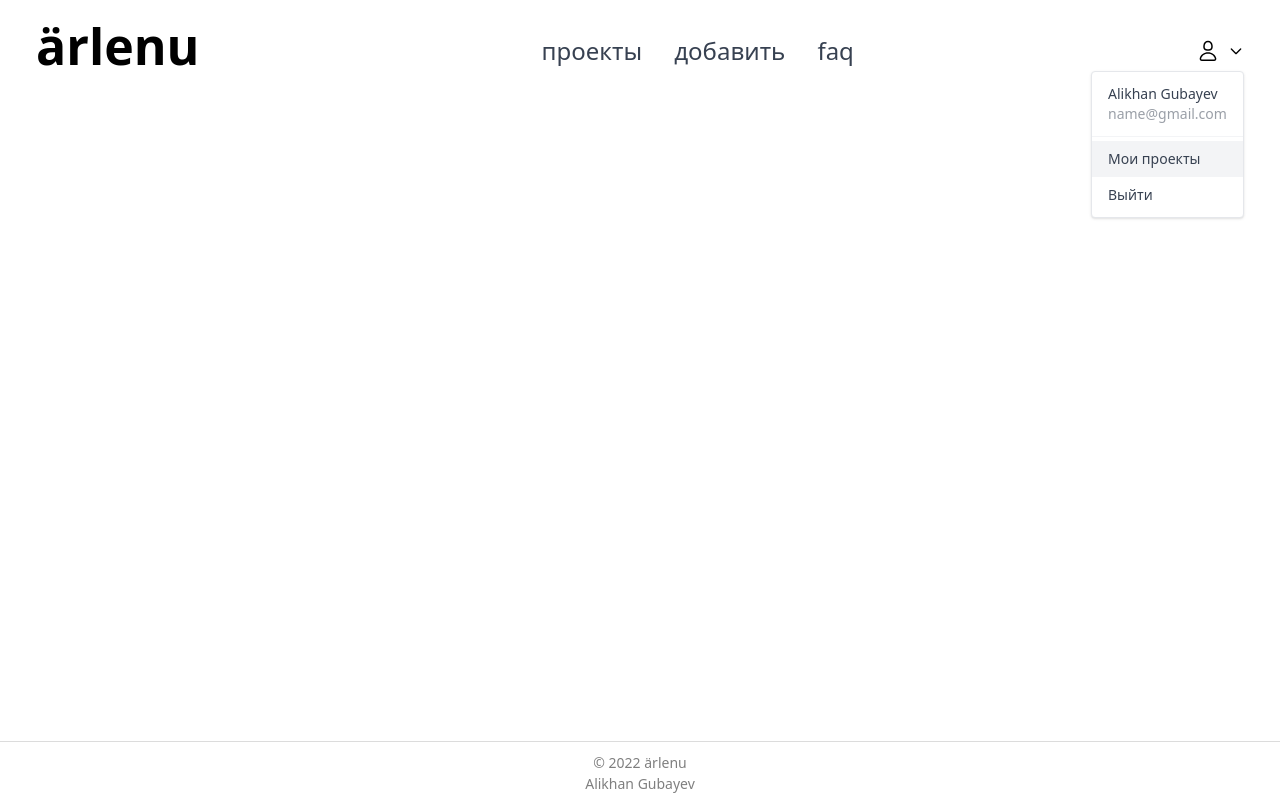
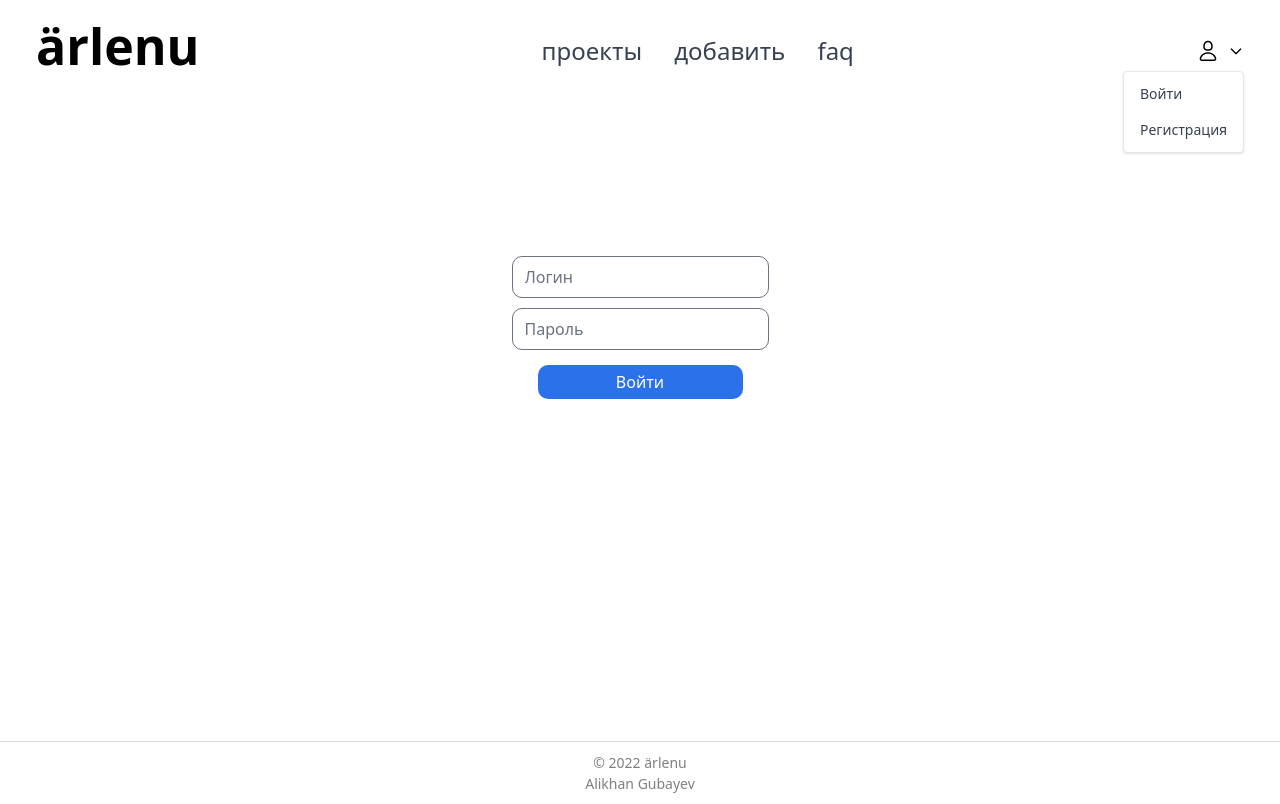
Before and after one commit to akidra4L/arlenu-frontend, a React (Create React App) app: page /sign-in in a window 1280 px wide. Both pictures are taken after a click on the button 1219 px from the left and 50 px from the top of the page. Built offline with nearby package versions, Linux system fonts and the light colour scheme.

Commit message:
arlenu-frontend

```diff
--- a/src/App.scss
+++ b/src/App.scss
@@ -3,6 +3,8 @@
 @import "./components/content/main/main.scss";
 @import "./components/content/main-faq/faq.scss";
 @import "./components/content/main-add/add.scss";
+@import "./components/content/nav-sign-in/signin.scss";
+@import "./components/content/nav-sign-up/signup.scss";
 
 .lighter {
     opacity: 0.5;
--- /dev/null
+++ b/src/components/content/nav-sign-in/index.jsx
@@ -0,0 +1,18 @@
+import React from "react";
+import { Link } from "react-router-dom";
+
+export const SignIn = () => {
+  return (
+    <div className="sign">
+      <div className="sign-wrapper">
+        <div className="sign-wrapper-login">
+          <input type="text" placeholder="Логин" required />
+        </div>
+        <div className="sign-wrapper-password">
+          <input type="password" placeholder="Пароль" required />
+        </div>
+        <button id="btn">Войти</button>
+      </div>
+    </div>
+  );
+};
--- /dev/null
+++ b/src/components/content/nav-sign-in/signin.scss
@@ -0,0 +1,39 @@
+.sign {
+    padding-top: 150px;
+    display: flex;
+    flex-direction: column;
+    justify-content: center;
+    align-items: center;
+
+    &-wrapper {
+        display: flex;
+        flex-direction: column;
+        align-items: center;
+
+        &-login {
+            padding: 5px;
+        }
+
+        &-password {
+            padding: 5px;
+        }
+
+        input {
+            border-radius: 10px;
+        }
+
+        #btn {
+            width: 205px;
+            margin: 10px;
+            padding: 5px;
+            border-radius: 10px;
+            background-color: rgb(43, 113, 234);
+            opacity: 1;
+            color: white;
+        }
+        #btn:hover {
+            opacity: 0.9;
+        }
+
+    }
+}
--- /dev/null
+++ b/src/components/content/nav-sign-up/index.jsx
@@ -0,0 +1,21 @@
+import React from "react";
+import { Link } from "react-router-dom";
+
+export const SignUp = () => {
+  return (
+    <div className="sign">
+      <div className="sign-wrapper">
+        <div className="sign-wrapper-login">
+          <input type="text" placeholder="Имя" required />
+        </div>
+        <div className="sign-wrapper-login">
+          <input type="text" placeholder="Логин" required />
+        </div>
+        <div className="sign-wrapper-password">
+          <input type="password" placeholder="Пароль" required />
+        </div>
+        <button id="btn">Регистрация</button>
+      </div>
+    </div>
+  );
+};
--- a/src/components/navbar/index.jsx
+++ b/src/components/navbar/index.jsx
@@ -27,6 +27,21 @@ export const NavBar = () => {
 
         <div className="nav-user">
           <Dropdown inline={true} label={<IconProfile alt="User settings" />}>
+            <Link to="/sign-in">
+              <Dropdown.Item>
+                <span className="nav-user-header-span">Войти</span>
+              </Dropdown.Item>
+            </Link>
+            <Link to="/sign-up">
+              <Dropdown.Item>
+                <span className="nav-user-header-span">Регистрация</span>
+              </Dropdown.Item>
+            </Link>
+          </Dropdown>
+        </div>
+
+        {/* <div className="nav-user">
+            <Dropdown inline={true} label={<IconProfile alt="User settings" />}>
               <Dropdown.Header className="nav-user-header">
                 <span className="nav-user-header-span">
                   Alikhan Gubayev
@@ -40,7 +55,7 @@ export const NavBar = () => {
               </Dropdown.Item>
               <Dropdown.Item>Выйти</Dropdown.Item>
             </Dropdown>
-          </div>
+          </div> */}
         {currentWindowSize.width < 720 && <NavbarCollapse />}
       </Navbar>
     </header>
--- a/src/routes/index.jsx
+++ b/src/routes/index.jsx
@@ -3,6 +3,8 @@ import { Route, Routes } from "react-router-dom";
 import { Main } from "../components/content/main";
 import { FAQ } from "../components/content/main-faq";
 import { Add } from "../components/content/main-add";
+import { SignIn } from "../components/content/nav-sign-in";
+import { SignUp } from "../components/content/nav-sign-up";
 import { MyProjects } from "../components/content/my-projects";
 
 export const RouteList = () => (
@@ -13,6 +15,10 @@ export const RouteList = () => (
 
     <Route path="/faq" element={<FAQ />} />
 
+    <Route path="/sign-in" element={<SignIn />} />
+
+    <Route path="/sign-up" element={<SignUp />} />
+
     <Route path="/my-projects" element={<MyProjects />} />
   </Routes>
 );
```
Also changed, not shown: src/components/content/main-faq/data.js (+3 -4 lines), src/components/content/main-faq/index.jsx (+4 -4 lines), src/components/content/my-projects/index.jsx (+7 -9 lines), src/components/content/nav-sign-up/signup.scss (added). Lines whose indentation alone changed are shown as unchanged.
